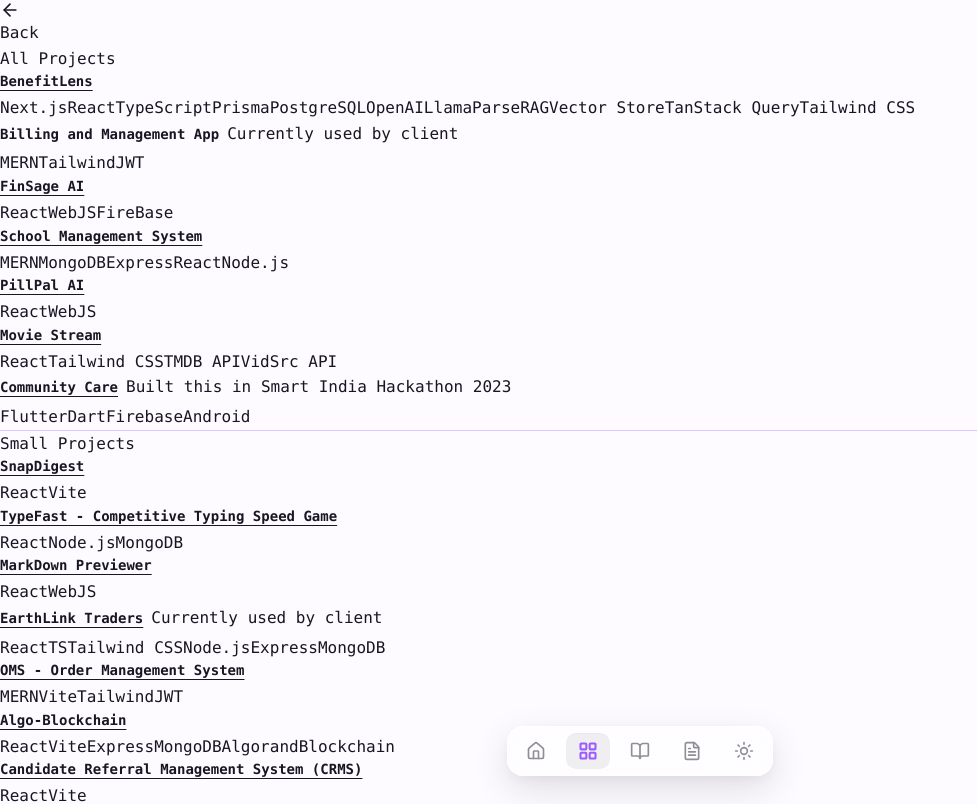
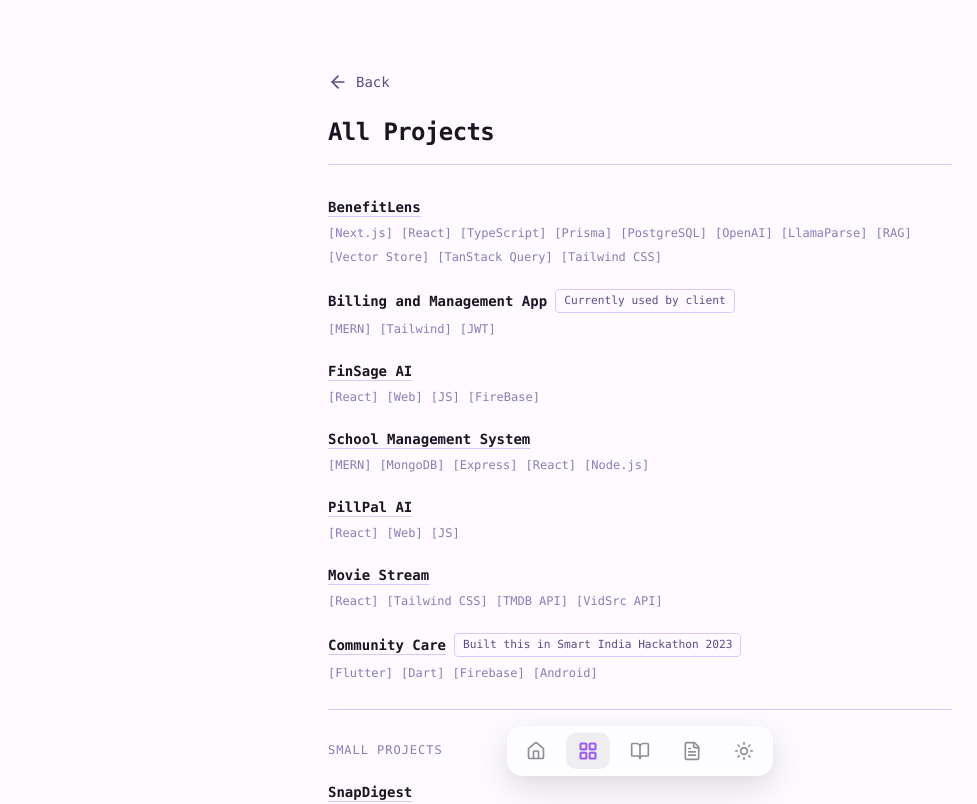
Before and after one commit to imRahul05/imRahul05.github.io, a React (Vite) app: page /projects in a window 1280 px wide. Shown: the top 804 px of the page, without its empty margins (0-977 px from the left). Built offline with nearby package versions, Linux system fonts and the light colour scheme.

Commit message:
refactor: migrate projects views and video modal to Tailwind v4 + Base UI

```diff
--- a/components/project/ProjectItem.tsx
+++ b/components/project/ProjectItem.tsx
@@ -1,6 +1,8 @@
 import React, { useState } from "react";
 import { ChevronDown } from "lucide-react";
 import { TypewriterText } from "../TypewriterText";
+import { Badge } from "@/components/ui/badge";
+import { cn } from "@/lib/utils";
 
 interface ProjectItemProps {
   name: string;
@@ -18,15 +20,12 @@ export const ProjectItem: React.FC<ProjectItemProps> = ({
   tag,
 }) => {
   const [isOpen, setIsOpen] = useState(false);
-  const [isHovered, setIsHovered] = useState(false);
 
   const toggleOpen = () => setIsOpen((v) => !v);
 
   return (
     <div
-      className="entry"
-      onMouseEnter={() => setIsHovered(true)}
-      onMouseLeave={() => setIsHovered(false)}
+      className="group cursor-pointer outline-none focus-visible:ring-1 focus-visible:ring-ring"
       onClick={toggleOpen}
       onKeyDown={(e) => {
         if (e.key === "Enter" || e.key === " ") {
@@ -36,25 +35,12 @@ export const ProjectItem: React.FC<ProjectItemProps> = ({
       }}
       role="button"
       tabIndex={0}
-      style={{ cursor: "pointer" }}
     >
-      <div
-        className="project-title-row mb-1"
-        style={{ display: "flex", alignItems: "center", gap: "0.5rem" }}
-      >
+      <div className="mb-1 flex items-center gap-2">
         {link ? (
           <a
             href={link}
-            className="entry-title font-bold text-sm"
-            style={{
-              color: "inherit",
-              textDecoration: "underline",
-              textDecorationColor: isHovered
-                ? "var(--text-primary)"
-                : "var(--border-color)",
-              textUnderlineOffset: "4px",
-              transition: "text-decoration-color 0.2s",
-            }}
+            className="text-sm font-bold text-foreground underline decoration-border underline-offset-4 transition-[text-decoration-color] duration-200 group-hover:decoration-foreground hover:decoration-foreground"
             onClick={(e) => e.stopPropagation()}
             target="_blank"
             rel="noopener noreferrer"
@@ -62,48 +48,52 @@ export const ProjectItem: React.FC<ProjectItemProps> = ({
             {name}
           </a>
         ) : (
-          <span className="entry-title font-bold text-sm">{name}</span>
+          <span className="text-sm font-bold text-foreground">{name}</span>
         )}
 
-        {tag && <span className="project-tag">{tag}</span>}
+        {tag && (
+          <Badge
+            variant="outline"
+            className="h-auto rounded border-border bg-transparent px-2 py-0.5 text-[0.7rem] font-normal text-secondary-foreground whitespace-nowrap"
+          >
+            {tag}
+          </Badge>
+        )}
+
         <button
+          type="button"
           onClick={(e) => {
             e.stopPropagation();
             toggleOpen();
           }}
-          style={{
-            background: "none",
-            border: "none",
-            cursor: "pointer",
-            padding: 0,
-            display: "flex",
-            alignItems: "center",
-            opacity: isHovered || isOpen ? 1 : 0,
-            transition: "opacity 0.2s ease-in-out",
-          }}
+          className={cn(
+            "flex cursor-pointer items-center border-none bg-transparent p-0 transition-opacity duration-200",
+            isOpen
+              ? "opacity-100"
+              : "opacity-0 group-hover:opacity-100 focus-visible:opacity-100",
+          )}
           aria-label={isOpen ? "Collapse details" : "Expand details"}
         >
           <ChevronDown
             size={14}
-            className="text-muted"
-            style={{
-              transform: isOpen ? "rotate(180deg)" : "rotate(0deg)",
-              transition: "transform 0.2s ease-in-out",
-            }}
+            className={cn(
+              "text-muted-foreground transition-transform duration-200 ease-in-out",
+              isOpen && "rotate-180",
+            )}
           />
         </button>
       </div>
 
-      <div className="tech-stack">
+      <div className="mt-2 flex flex-wrap gap-2 text-xs text-muted-foreground">
         {tech.map((t) => (
-          <span key={t} className="tech-item">
+          <span key={t} className="before:content-['['] after:content-[']']">
             {t}
           </span>
         ))}
       </div>
 
       {isOpen && (
-        <p className="text-sm text-secondary leading-relaxed mb-2">
+        <p className="mt-2 mb-2 text-sm leading-relaxed text-secondary-foreground">
           <TypewriterText text={description} speed={5} />
         </p>
       )}
--- a/components/project/ProjectsPage.tsx
+++ b/components/project/ProjectsPage.tsx
@@ -45,31 +45,36 @@ export const ProjectsPage: React.FC<ProjectsPageProps> = ({ onBack }) => {
   );
 
   return (
-    <div className="container projects-page">
-      <header className="projects-page-header">
+    <div className="mx-auto min-h-screen max-w-2xl px-6 pt-16 pb-24 font-mono">
+      <header className="mb-8 flex flex-col gap-4 border-b border-border pb-4">
         <button
-          className="back-button"
+          type="button"
+          className="inline-flex cursor-pointer items-center gap-2 self-start py-2 font-mono text-sm text-secondary-foreground transition-colors duration-200 hover:text-foreground"
           onClick={handleBackClick}
           aria-label="Go back to home"
         >
           <ArrowLeft size={20} />
           <span>Back</span>
         </button>
-        <h1>All Projects</h1>
+        <h1 className="text-2xl font-bold tracking-tight text-foreground">
+          All Projects
+        </h1>
       </header>
 
-      <section className="section">
-        <div className="projects-grid">
+      <section className="mb-12">
+        <div className="flex flex-col gap-6">
           {pinnedTopProjects.map((project) => (
             <ProjectItem key={project!.name} {...project!} />
           ))}
 
           {pinnedTopProjects.length > 0 && smallProjects.length > 0 && (
-            <hr className="projects-divider" />
+            <hr className="my-1 w-full border-0 border-t border-border" />
           )}
 
           {smallProjects.length > 0 && (
-            <div className="projects-section-label">Small Projects</div>
+            <div className="mt-1 text-xs font-normal tracking-[0.08em] uppercase text-muted-foreground">
+              Small Projects
+            </div>
           )}
 
           {smallProjects.map((project) => (
--- a/pages/ProjectsPage.tsx
+++ b/pages/ProjectsPage.tsx
@@ -45,31 +45,36 @@ export const ProjectsPage: React.FC = () => {
   );
 
   return (
-    <div className="container projects-page">
-      <header className="projects-page-header">
+    <div className="mx-auto min-h-screen max-w-2xl px-6 pt-16 pb-24 font-mono">
+      <header className="mb-8 flex flex-col gap-4 border-b border-border pb-4">
         <button
-          className="back-button"
+          type="button"
+          className="inline-flex cursor-pointer items-center gap-2 self-start py-2 font-mono text-sm text-secondary-foreground transition-colors duration-200 hover:text-foreground"
           onClick={handleBackClick}
           aria-label="Go back to home"
         >
           <ArrowLeft size={20} />
           <span>Back</span>
         </button>
-        <h1>All Projects</h1>
+        <h1 className="text-2xl font-bold tracking-tight text-foreground">
+          All Projects
+        </h1>
       </header>
 
-      <section className="section">
-        <div className="projects-grid">
+      <section className="mb-12">
+        <div className="flex flex-col gap-6">
           {pinnedTopProjects.map((project) => (
             <ProjectItem key={project!.name} {...project!} />
           ))}
 
           {pinnedTopProjects.length > 0 && smallProjects.length > 0 && (
-            <hr className="projects-divider" />
+            <hr className="my-1 w-full border-0 border-t border-border" />
           )}
 
           {smallProjects.length > 0 && (
-            <div className="projects-section-label">Small Projects</div>
+            <div className="mt-1 text-xs font-normal tracking-[0.08em] uppercase text-muted-foreground">
+              Small Projects
+            </div>
           )}
 
           {smallProjects.map((project) => (
```
Also changed, not shown: components/project/ProjectCard.tsx (+68 -60 lines).
